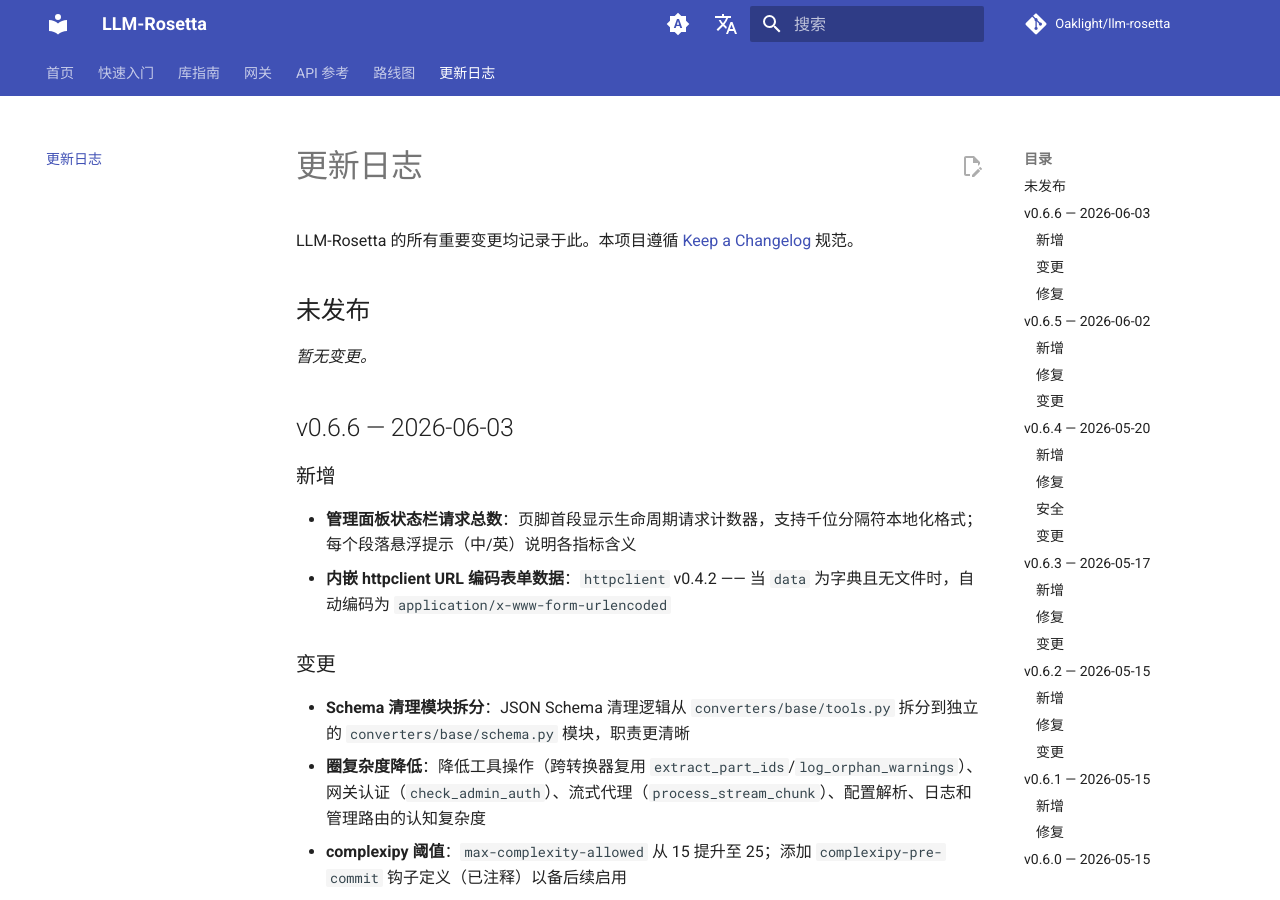
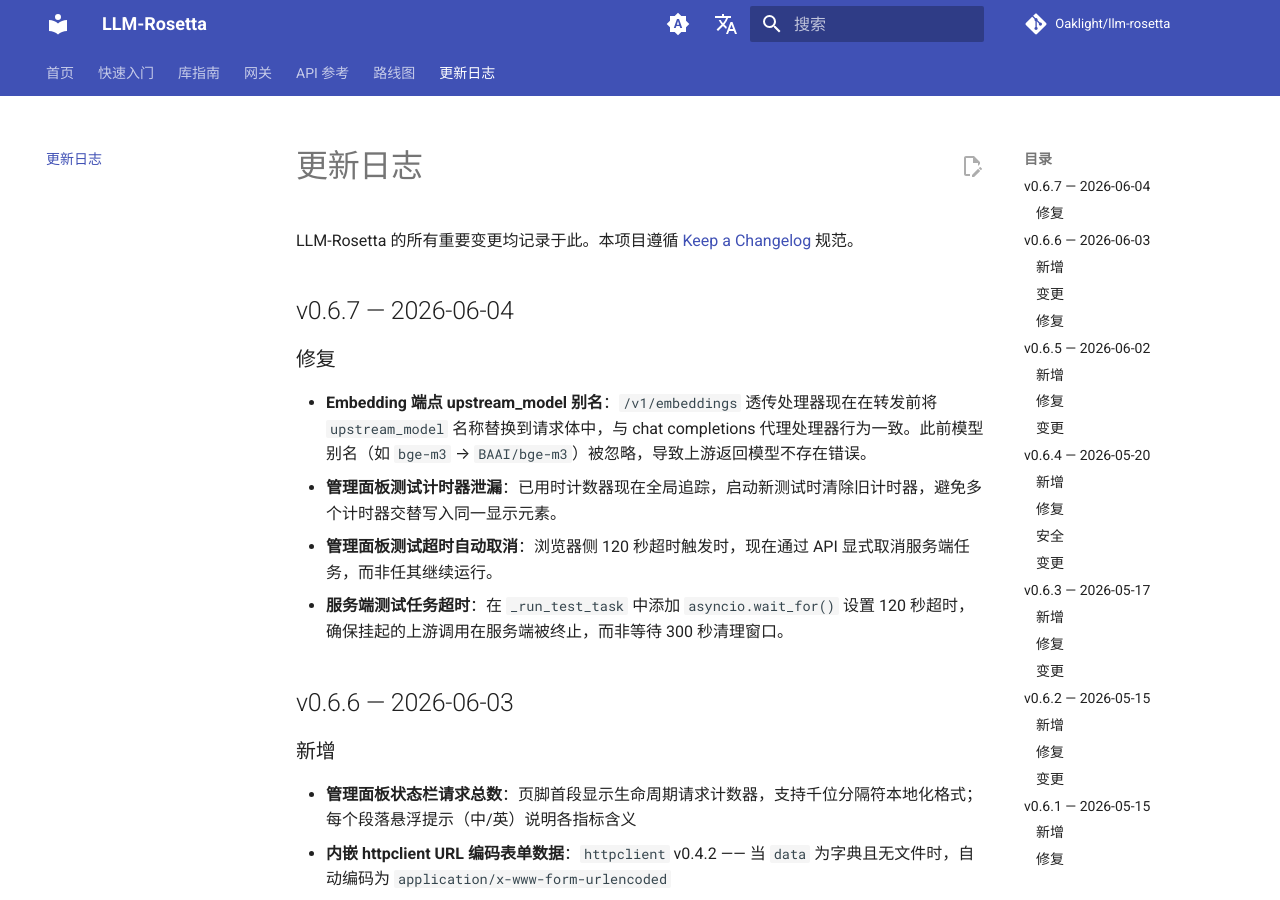
Before and after one commit to Oaklight/llm-rosetta, an MkDocs documentation site: the page built from docs/changelog.md, in a window 1280 px wide and 900 px high. Built offline with MkDocs 1.6.1 and Material for MkDocs 9.7.7, drawn with Linux system fonts in a browser that asks for light colours; comment, search, counter and statistics services are not loaded.

Commit message:
docs: add v0.6.7 changelog

```diff
--- a/docs/changelog.md
+++ b/docs/changelog.md
@@ -6,9 +6,14 @@
 
 LLM-Rosetta 的所有重要变更均记录于此。本项目遵循 [Keep a Changelog](https://keepachangelog.com/) 规范。
 
-## 未发布
+## v0.6.7 — 2026-06-04
 
-*暂无变更。*
+### 修复
+
+- **Embedding 端点 upstream_model 别名**：`/v1/embeddings` 透传处理器现在在转发前将 `upstream_model` 名称替换到请求体中，与 chat completions 代理处理器行为一致。此前模型别名（如 `bge-m3` → `BAAI/bge-m3`）被忽略，导致上游返回模型不存在错误。
+- **管理面板测试计时器泄漏**：已用时计数器现在全局追踪，启动新测试时清除旧计时器，避免多个计时器交替写入同一显示元素。
+- **管理面板测试超时自动取消**：浏览器侧 120 秒超时触发时，现在通过 API 显式取消服务端任务，而非任其继续运行。
+- **服务端测试任务超时**：在 `_run_test_task` 中添加 `asyncio.wait_for()` 设置 120 秒超时，确保挂起的上游调用在服务端被终止，而非等待 300 秒清理窗口。
 
 ## v0.6.6 — 2026-06-03
 
```
